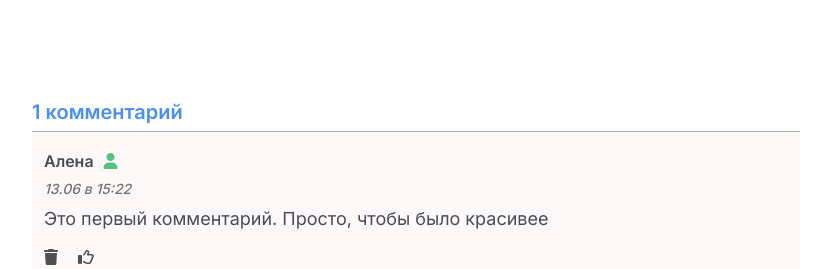
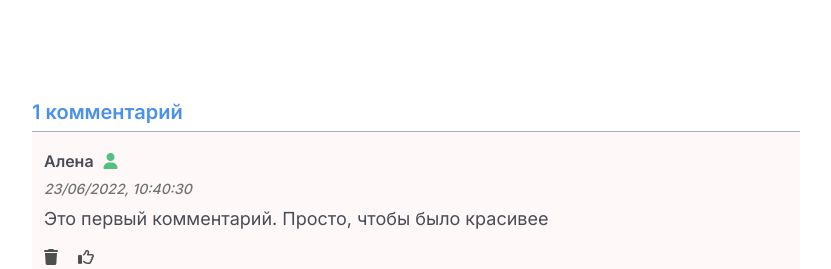
Before and after one commit to AlenaGM/Chat-React, a React (Create React App) app: page / in a window 1280 px wide. Shown: the top 269 px of the page, without its empty margins (224-1055 px from the left). Built offline with nearby package versions, Linux system fonts and the light colour scheme.

Commit message:
fixed date

```diff
--- a/src/components/App/App.js
+++ b/src/components/App/App.js
@@ -40,9 +40,10 @@ class App extends Component {
 //    });
 //  }
 
-  addItem = (author, comment) => {
+  addItem = (author, date, comment) => {
     const newItem = {
       author,
+      date,
       comment,
       like: false,
       id: this.maxId++
--- a/src/components/commentAddForm/CommentAddForm.js
+++ b/src/components/commentAddForm/CommentAddForm.js
@@ -7,6 +7,7 @@ class CommentAddForm extends Component {
         super(props);
         this.state = {
             author: '',
+            date: '',
             comment: ''
         }
     }
@@ -15,18 +16,26 @@ class CommentAddForm extends Component {
         e.stopPropagation();
         this.setState({
             ...this.state,
-            [e.target.dataset.name]: e.target.value,
+            [e.target.dataset.name]: e.target.value
         });
+        this.getDate();
+    };
+
+
+    getDate = () => {
+        let date = new Date().toLocaleString();
+        this.setState({date});
     };
 
     onSubmit = (e) => {
         e.preventDefault();
         if (!this.state.author || !this.state.comment) return;
 
-        this.props.onAdd(this.state.author, this.state.comment);
+        this.props.onAdd(this.state.author, this.state.date, this.state.comment);
+
         this.setState({
             author: '',
-            comment: '',
+            comment: ''
         })
     }
 
--- a/src/components/commentItem/CommentItem.js
+++ b/src/components/commentItem/CommentItem.js
@@ -6,7 +6,7 @@ const CommentItem = (props) => {
     const [state] = useState(props);
 
     const {onDelete, onToggleProp, like} = props;
-    const {author, comment} = state;
+    const {author, date, comment} = state;
 
     let classNames = 'comment';
 
@@ -14,10 +14,11 @@ const CommentItem = (props) => {
         classNames += ' icon__like';
     }
 
+
         return (
             <li className={classNames}>
                 <span className="comment__username">{author}<i className='fa-solid fa-user fa-9x'></i></span>
-                <div className="comment__date">13.06 в 15:22</div>
+                <div className="comment__date">{date}</div>
                 <input type="text" className="comment__text" defaultValue={comment}/>
                 <div>
                     <i className="fas fa-trash icon icon__delete" onClick={onDelete}></i>
--- a/src/resources/data/comments.json
+++ b/src/resources/data/comments.json
@@ -2,5 +2,6 @@
 [{
     "id": 1,
     "author": "Алена",
+    "date": "23/06/2022, 10:40:30",
     "comment": "Это первый комментарий. Просто, чтобы было красивее"
 }]
```
